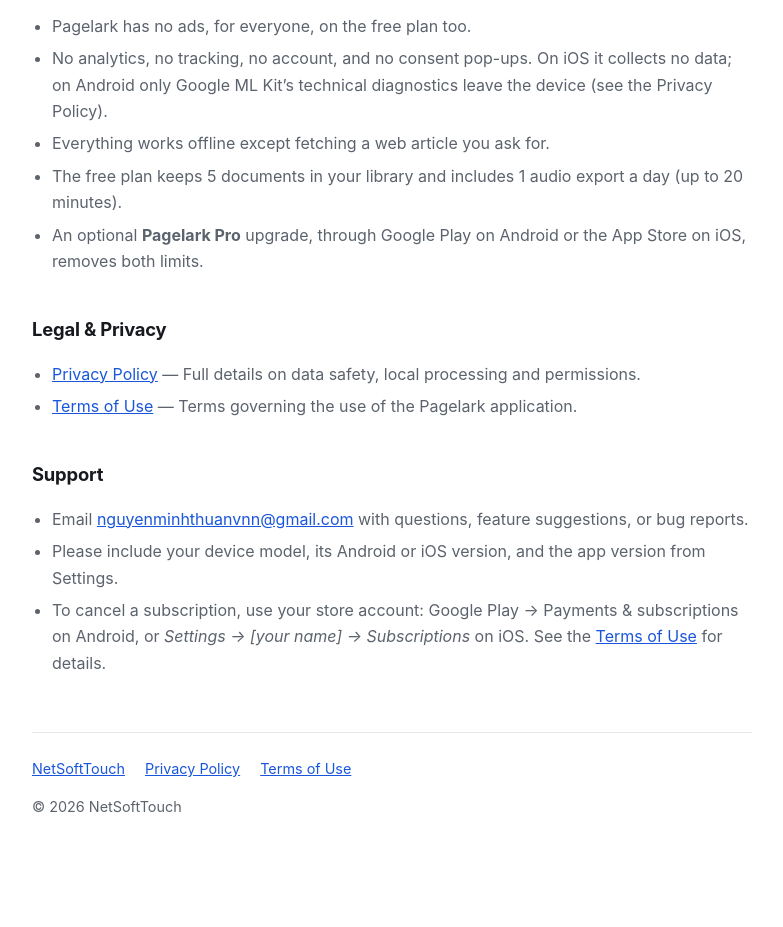
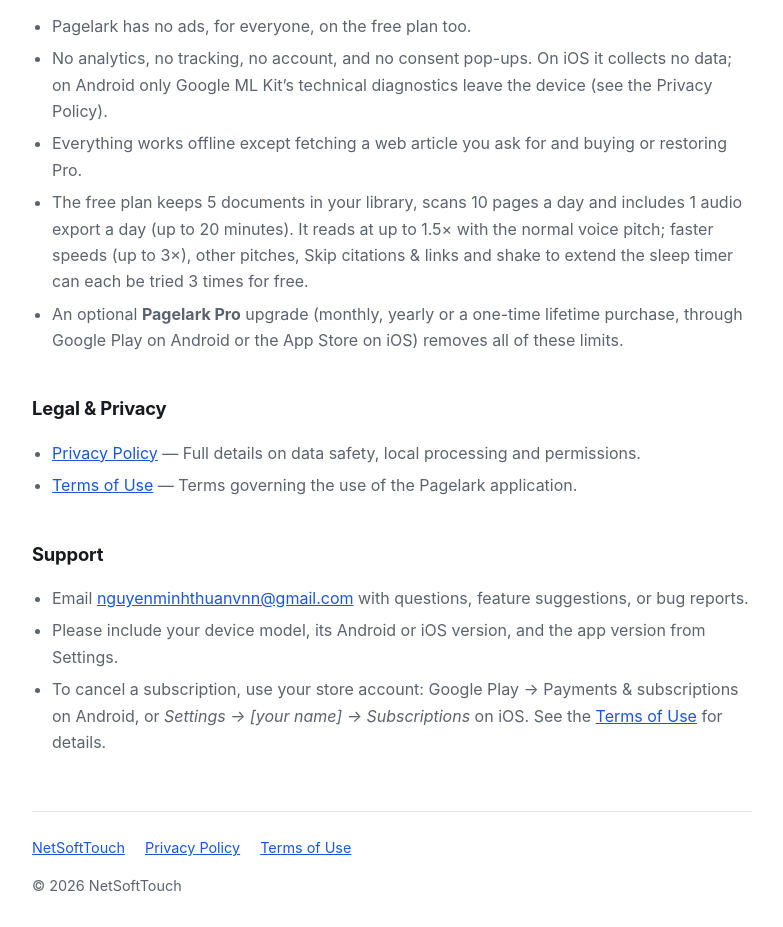
Before and after one commit to nguyenminhthuanvnn/nguyenminhthuanvnn.github.io, a plain HTML site: page pagelark/index.html in a window 1280 px wide. Shown: the part 905-1832 px from the top of the page, without its empty margins (248-1031 px from the left). Before the commit the page ends 1796 px from the top, so only its background shows below. Drawn offline with Linux system fonts and the light colour scheme.

Commit message:
pagelark: landing page lists the 1.3.0 free plan limits from FreeLimits; Terms name ML Kit
Landing page: free plan = 5 documents, 10 scan pages a day, 1 export a day
(20 min), up to 1.5x and normal pitch, 3 free tries of faster speeds, pitch,
Skip citations & links and shake-to-extend (iOS ProAccess.swift / Android
ProAccess.kt). Pro removes all limits, not 'both'. Terms section 6 says
Android uses on-device ML Kit and points to its diagnostics in the Privacy
Policy; effective November 15, 2026.

Co-Authored-By: Claude Opus 5.5 <noreply@anthropic.com>
Claude-Session: https://claude.ai/code/session_01UBiEXsvWfCSuq6svVvngUX

```diff
--- a/pagelark/index.html
+++ b/pagelark/index.html
@@ -81,9 +81,9 @@
   <ul>
     <li>Pagelark has no ads, for everyone, on the free plan too.</li>
     <li>No analytics, no tracking, no account, and no consent pop-ups. On iOS it collects no data; on Android only Google ML Kit&rsquo;s technical diagnostics leave the device (see the Privacy Policy).</li>
-    <li>Everything works offline except fetching a web article you ask for.</li>
-    <li>The free plan keeps 5 documents in your library and includes 1 audio export a day (up to 20 minutes).</li>
-    <li>An optional <strong>Pagelark Pro</strong> upgrade, through Google Play on Android or the App Store on iOS, removes both limits.</li>
+    <li>Everything works offline except fetching a web article you ask for and buying or restoring Pro.</li>
+    <li>The free plan keeps 5 documents in your library, scans 10 pages a day and includes 1 audio export a day (up to 20 minutes). It reads at up to 1.5&times; with the normal voice pitch; faster speeds (up to 3&times;), other pitches, Skip citations &amp; links and shake to extend the sleep timer can each be tried 3 times for free.</li>
+    <li>An optional <strong>Pagelark Pro</strong> upgrade (monthly, yearly or a one-time lifetime purchase, through Google Play on Android or the App Store on iOS) removes all of these limits.</li>
   </ul>
 
   <h2>Legal &amp; Privacy</h2>
```
Also changed, not shown: pagelark/terms-of-use.html (+2 -2 lines).
